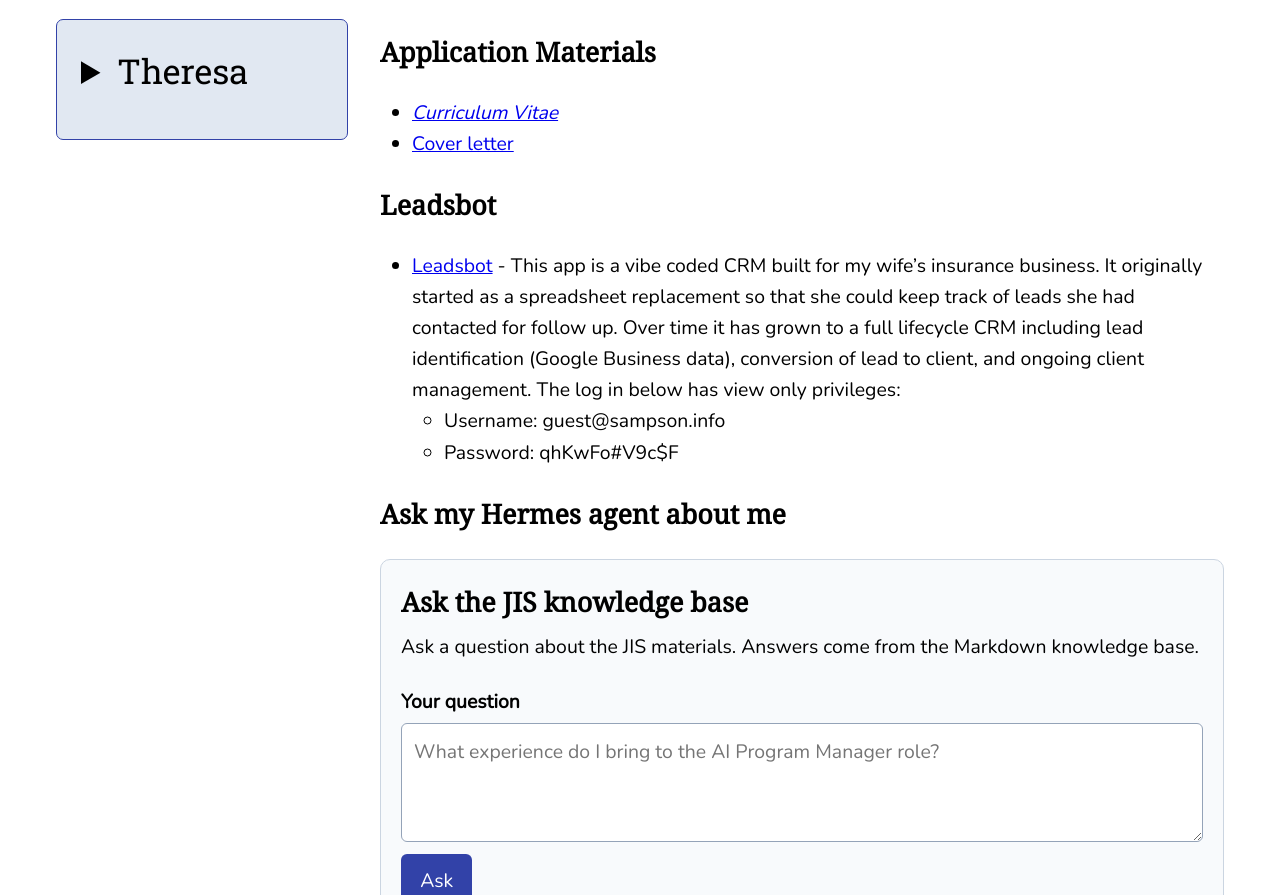
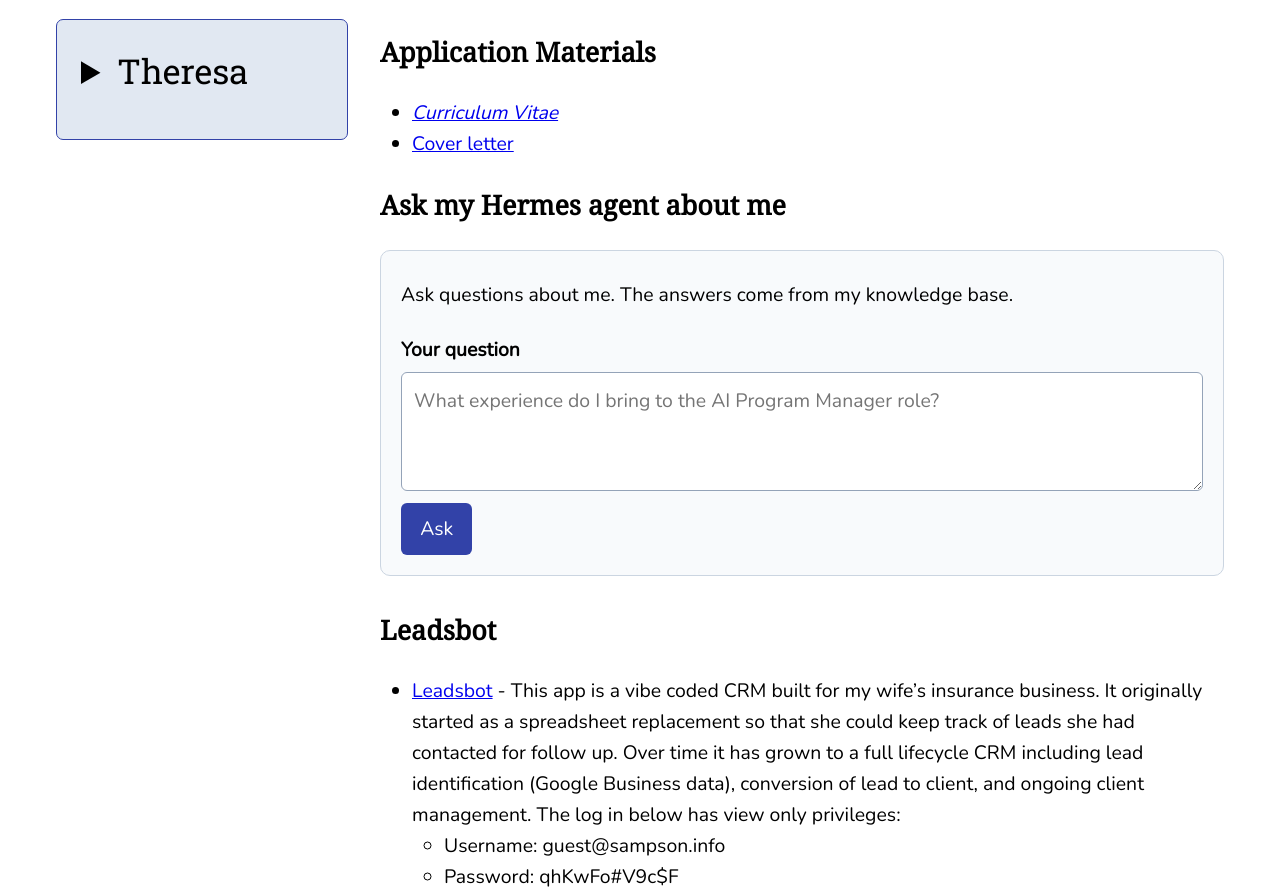
Before and after one commit to lelandsampson/Leland-Sampson-Website, a Jekyll site: the page built from jis.md, in a window 1280 px wide and 1400 px high. Shown: the part 395-1290 px from the top of the window. Built offline with Jekyll 4.4.1, drawn with Linux system fonts in a browser that asks for light colours; some of the changed lines change nothing that is shown.

Commit message:
Update jis.md

```diff
--- a/jis.md
+++ b/jis.md
@@ -10,16 +10,10 @@
 - [*Curriculum Vitae*](/files/C.L.Sampson-CV-JIS.pdf)
 - [Cover letter](/files/Sampson-AI-Program-Manager-Coverletter.pdf)
 
-
-## Leadsbot
-- [Leadsbot](https://leadsbot.sampson.info) - This app is a vibe coded CRM built for my wife's insurance business. It originally started as a spreadsheet replacement so that she could keep track of leads she had contacted for follow up. Over time it has grown to a full lifecycle CRM including lead identification (Google Business data), conversion of lead to client, and ongoing client management. The log in below has view only privileges:
-	- Username: guest@sampson.info
-	- Password: qhKwFo#V9c$F
-
 ## Ask my Hermes agent about me
 <section class="jis-ask" aria-labelledby="jis-ask-heading">
-  <h2 id="jis-ask-heading">Ask the JIS knowledge base</h2>
-  <p>Ask a question about the JIS materials. Answers come from the Markdown knowledge base.</p>
+  <h2 id="jis-ask-heading"></h2>
+  <p>Ask questions about me. The answers come from my knowledge base.</p>
   <form id="jis-ask-form">
     <label for="jis-question">Your question</label>
     <textarea id="jis-question" name="question" rows="3" maxlength="2000" required placeholder="What experience do I bring to the AI Program Manager role?"></textarea>
@@ -85,6 +79,11 @@
 })();
 </script>
 
+
+## Leadsbot
+- [Leadsbot](https://leadsbot.sampson.info) - This app is a vibe coded CRM built for my wife's insurance business. It originally started as a spreadsheet replacement so that she could keep track of leads she had contacted for follow up. Over time it has grown to a full lifecycle CRM including lead identification (Google Business data), conversion of lead to client, and ongoing client management. The log in below has view only privileges:
+	- Username: guest@sampson.info
+	- Password: qhKwFo#V9c$F
 
 ## PDQ Elements
 - [Essential Job Functions](#functions)
```
